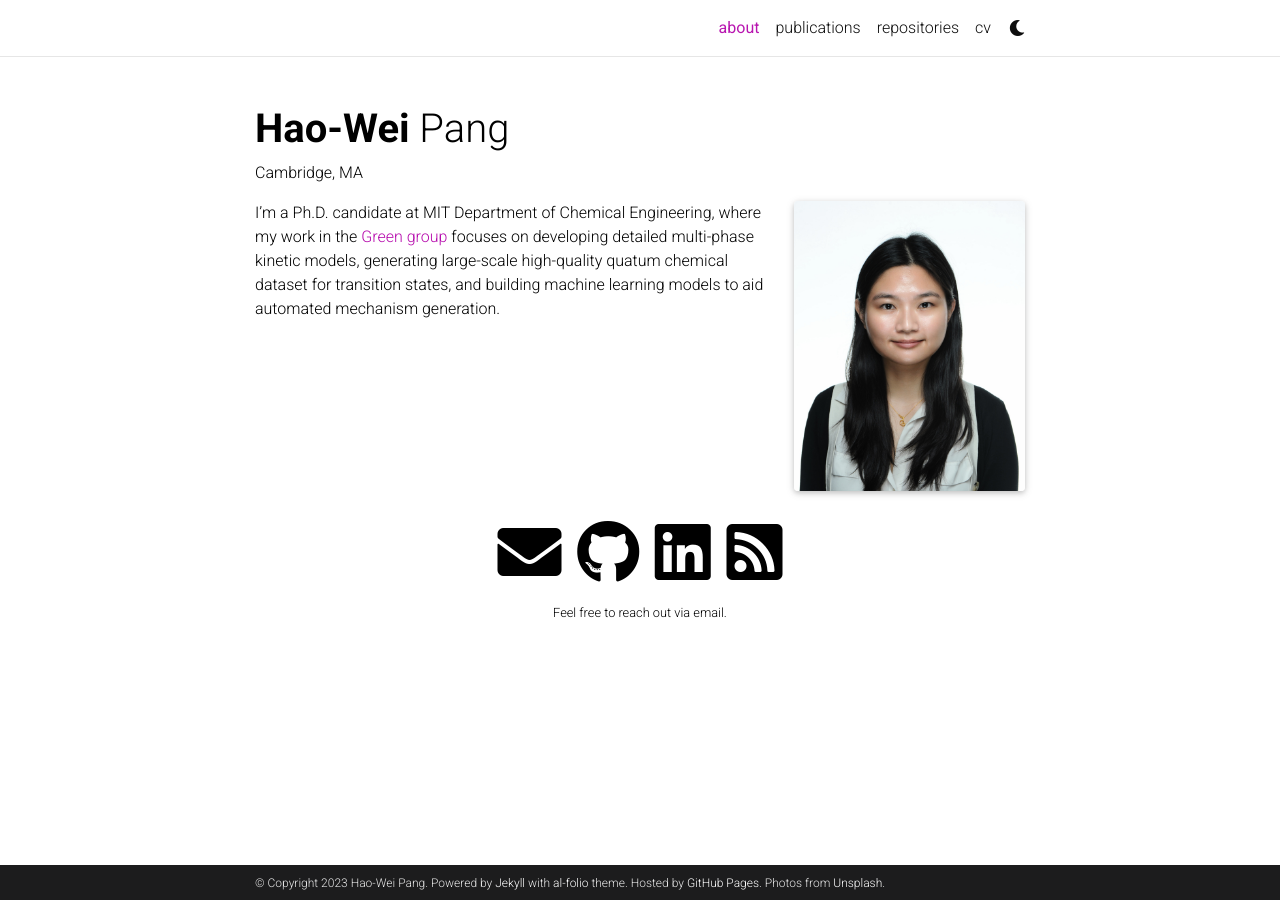
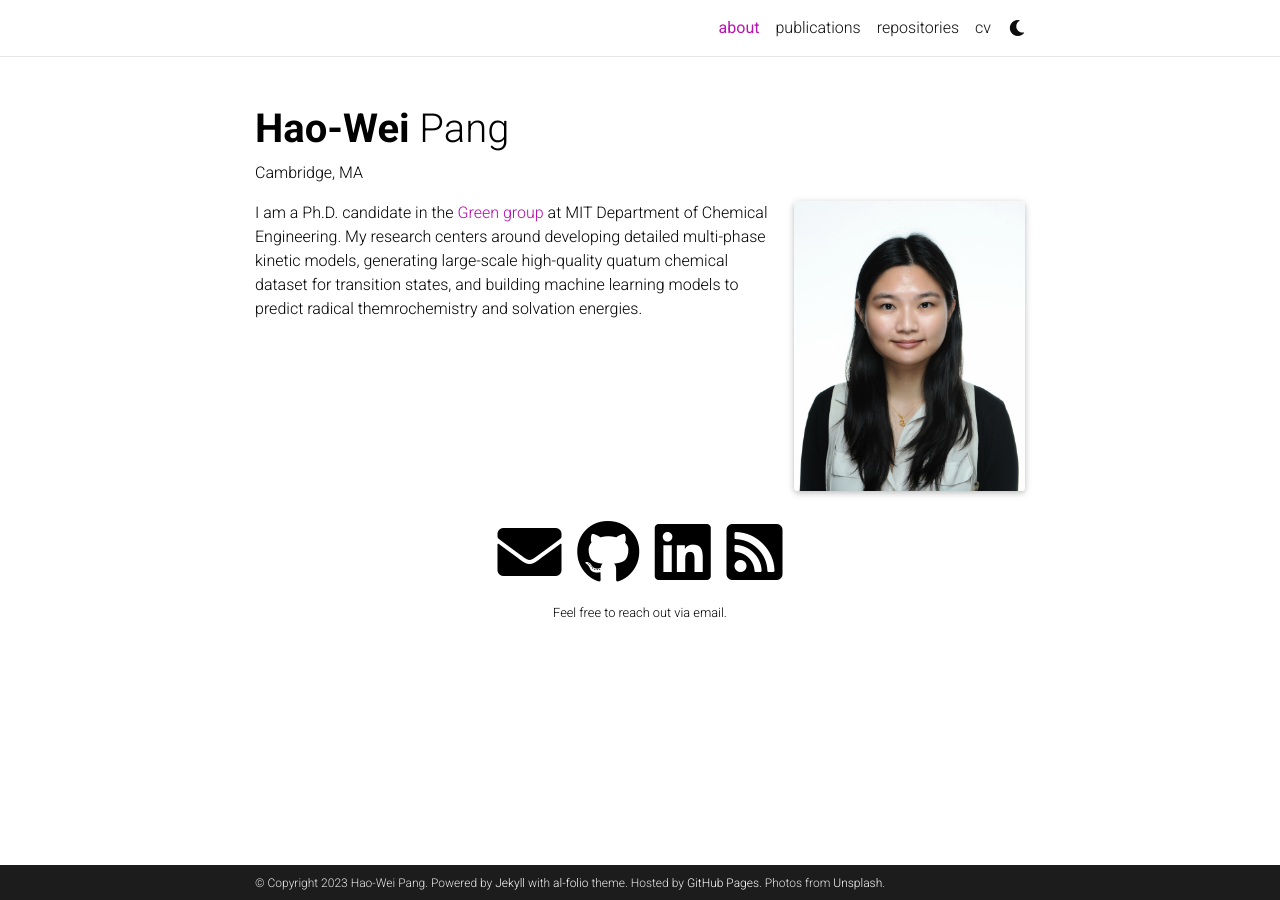
Before and after one commit to hwpang/hwpang.github.io, a Jekyll site: the page built from _pages/about.md, in a window 1280 px wide. Built offline with Jekyll 4.4.1, drawn with Linux system fonts in a browser that asks for light colours; full-size pictures stand in for the smaller copies a plugin makes; comment, search, counter and statistics services are not loaded; a style sheet for code colours, icons or effects is not loaded.

Commit message:
update bio

```diff
--- a/_pages/about.md
+++ b/_pages/about.md
@@ -16,4 +16,4 @@ selected_papers: false # includes a list of papers marked as "selected={true}"
 social: true  # includes social icons at the bottom of the page
 ---
 
-I'm a Ph.D. candidate at MIT Department of Chemical Engineering, where my work in the [Green group](https://greengroup.mit.edu/) focuses on developing detailed multi-phase kinetic models, generating large-scale high-quality quatum chemical dataset for transition states, and building machine learning models to aid automated mechanism generation.
+I am a Ph.D. candidate in the [Green group](https://greengroup.mit.edu/) at MIT Department of Chemical Engineering. My research centers around developing detailed multi-phase kinetic models, generating large-scale high-quality quatum chemical dataset for transition states, and building machine learning models to predict radical themrochemistry and solvation energies.
```
